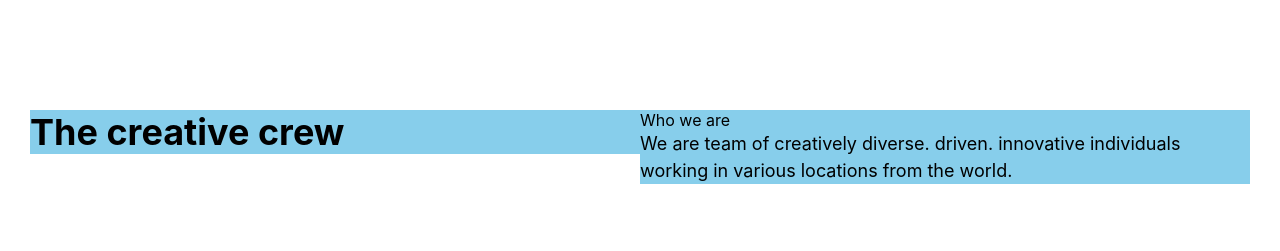
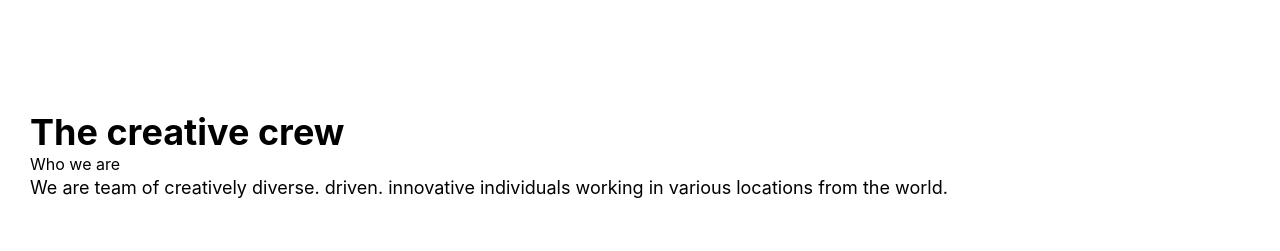
Before and after one commit to eduardomacetas/my-team-page, a React (Create React App) app: page / in a window 1280 px wide. Shown: the top 251 px of the page. Built offline with nearby package versions, Linux system fonts and the light colour scheme.

Commit message:
Code formatting

```diff
--- a/src/Components/Header/Header.jsx
+++ b/src/Components/Header/Header.jsx
@@ -1,22 +1,22 @@
-import React from 'react';
-import './Header.css';
-import Title from '../Title/Title';
-import Subtitle from '../Subtitle/Subtitle';
-import TextParagraph from '../TextParagraph/TextParagraph';
+import React from "react";
+import "./Header.css";
+import Title from "../Title/Title";
+import Subtitle from "../Subtitle/Subtitle";
+import TextParagraph from "../TextParagraph/TextParagraph";
 
 class Header extends React.Component {
   render() {
     return (
       <div className="header">
-        <div className="row">
-          <Title title="The creative crew"/>
+        <div className="column">
+          <Title title="The creative crew" />
         </div>
-        <div className="row">
-          <Subtitle subtitle="Who we are"/>
+        <div className="column">
+          <Subtitle subtitle="Who we are" />
           <TextParagraph />
         </div>
       </div>
-    )
+    );
   }
 }
 
```
